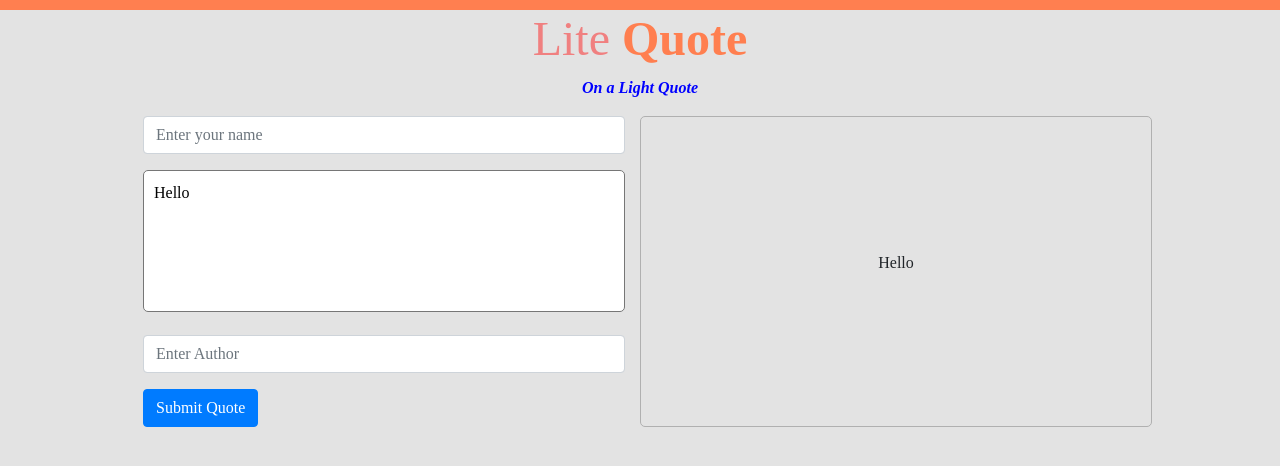
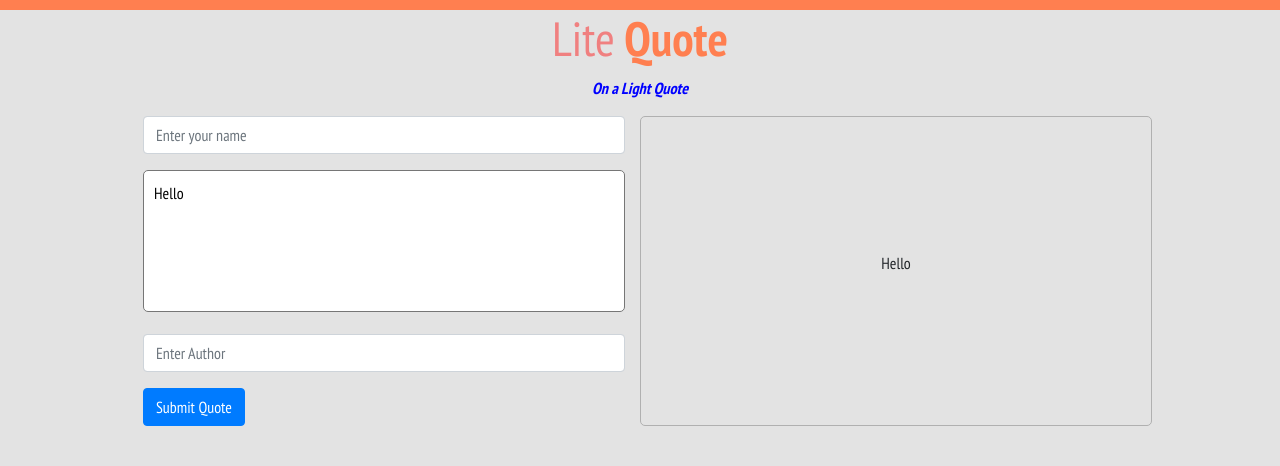
Before and after one commit to Mantongash/quotes, an Angular app: page / in a window 1280 px wide. Shown: the top 466 px of the page. Built offline with nearby package versions, Linux system fonts and the light colour scheme; a web font is replaced by a local one.

Commit message:
Editing body font style to PT Sans Narrow

```diff
--- a/src/styles.css
+++ b/src/styles.css
@@ -8,7 +8,7 @@
 
 body {
   background: #e3e3e3;
-  font-family: "PT Sans";
+  font-family: "PT Sans Narrow";
 }
 
 .container {
```
